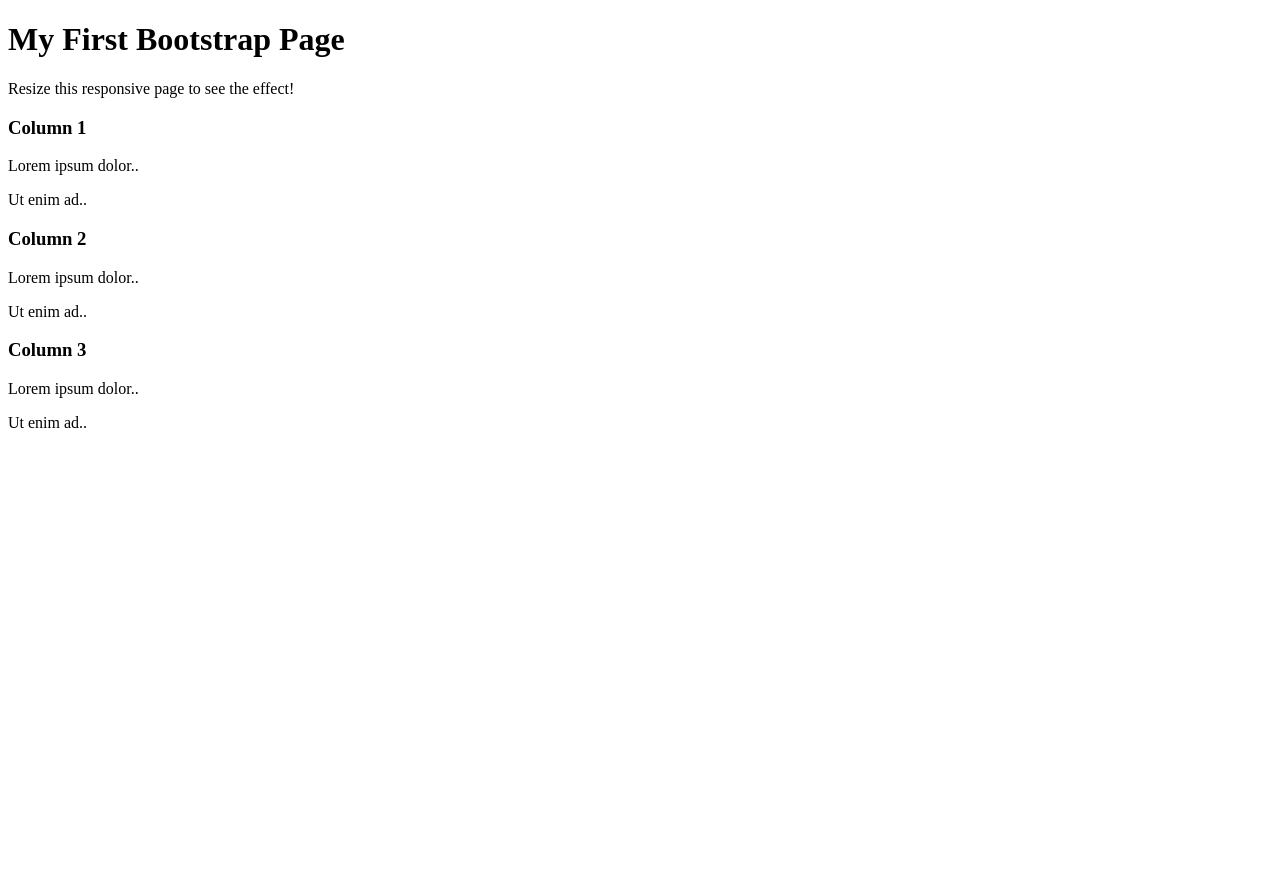
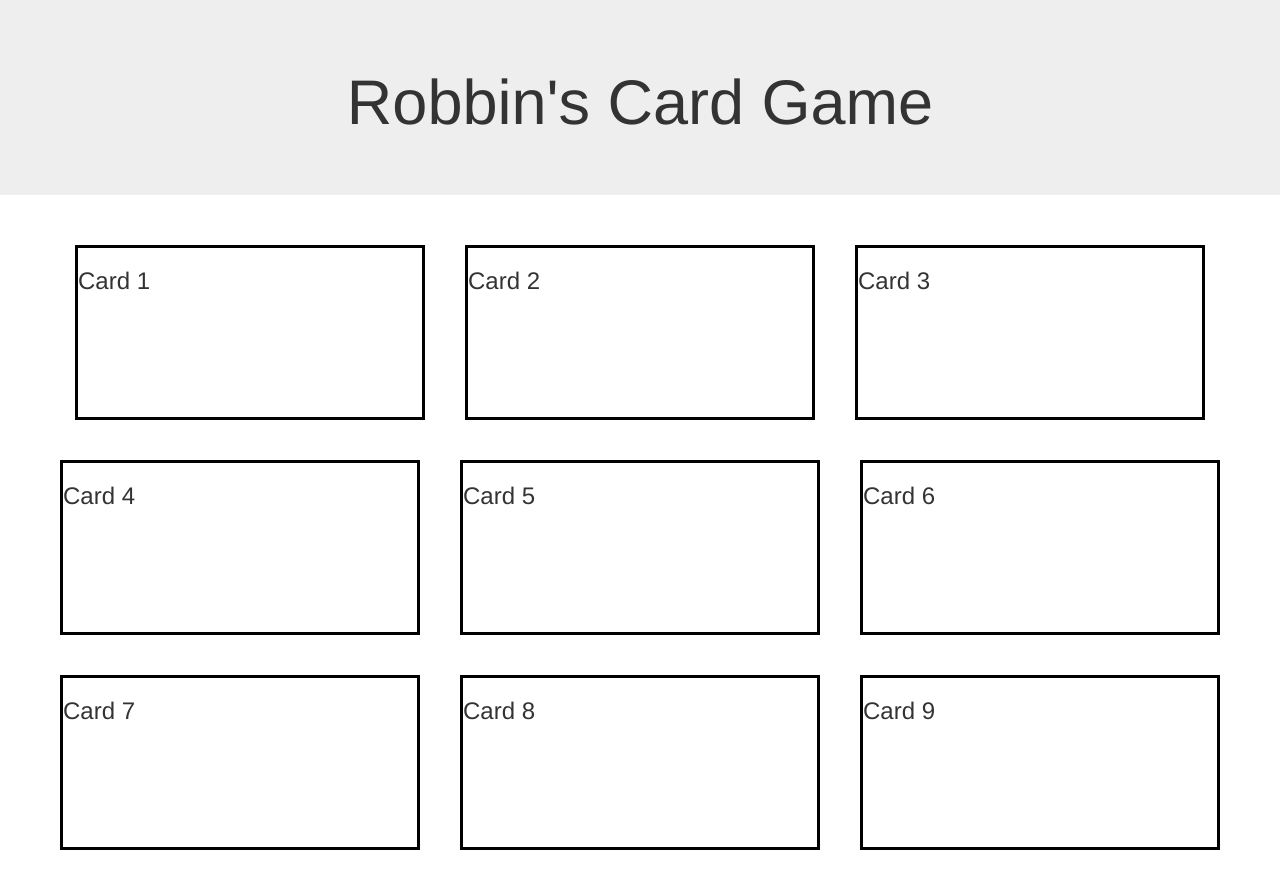
Before and after one commit to robbinslthomas/MemoryCard, a plain HTML site: page index.html in a window 1280 px wide. Before the commit the page ends 800 px from the top, so only its background shows below. Drawn offline with nearby package versions, Linux system fonts and the light colour scheme.

Commit message:
Updated HTML structure added, Spaced out cards in bootstrap.

```diff
--- a/index.html
+++ b/index.html
@@ -1,25 +1,84 @@
 <!DOCTYPE HTML>
+<html lang="en">
+<head>
+  <title> Card Game </title>
+    <meta charset="utf-8">
+    <meta name="viewport" content="width=device-width, initial-scale=1">
+    <link rel="stylesheet" href="https://maxcdn.bootstrapcdn.com/bootstrap/3.3.7/css/bootstrap.min.css">
+    <link rel="stylesheet" href="styles/style.css">
+    <script src="https://ajax.googleapis.com/ajax/libs/jquery/3.3.1/jquery.min.js"></script>
+    <script src="https://maxcdn.bootstrapcdn.com/bootstrap/3.3.7/js/bootstrap.min.js"></script>
+</head>
+
+
 <div class="jumbotron text-center">
-  <h1>My First Bootstrap Page</h1>
-  <p>Resize this responsive page to see the effect!</p>
+  <h1>Robbin's Card Game</h1>
 </div>
-
+<body>
 <div class="container">
   <div class="row">
-    <div class="col-sm-4">
-      <h3>Column 1</h3>
-      <p>Lorem ipsum dolor..</p>
-      <p>Ut enim ad..</p>
+    <!-- Set of three cards for the first row -->
+    <div class="col-lg-4">
+      <div class = "card">
+        <h3>Card 1</h3>
+      </div>
     </div>
-    <div class="col-sm-4">
-      <h3>Column 2</h3>
-      <p>Lorem ipsum dolor..</p>
-      <p>Ut enim ad..</p>
+
+    <div class="col-lg-4">
+      <div class = "card">
+        <h3>Card 2</h3>
+      </div>
     </div>
-    <div class="col-sm-4">
-      <h3>Column 3</h3>
-      <p>Lorem ipsum dolor..</p>
-      <p>Ut enim ad..</p>
+
+    <div class="col-lg-4">
+      <div class = "card">
+        <h3>Card 3</h3>
+      </div>
     </div>
+
+    <div class="row">
+      <!-- Set of three cards for the second row -->
+      <div class="col-lg-4">
+        <div class = "card">
+          <h3>Card 4</h3>
+        </div>
+      </div>
+
+      <div class="col-lg-4">
+        <div class = "card">
+          <h3>Card 5</h3>
+        </div>
+      </div>
+
+      <div class="col-lg-4">
+        <div class = "card">
+          <h3>Card 6</h3>
+        </div>
+      </div>
+    </div>
+
+      <div class="row">
+        <!-- Set of three cards for the third row -->
+        <div class="col-lg-4">
+          <div class = "card">
+            <h3>Card 7</h3>
+          </div>
+        </div>
+
+        <div class="col-lg-4">
+          <div class = "card">
+            <h3>Card 8</h3>
+          </div>
+        </div>
+
+        <div class="col-lg-4">
+          <div class = "card">
+            <h3>Card 9</h3>
+          </div>
+        </div>
+      </div>
+
   </div>
 </div>
+</body>
+</html>
--- a/styles/style.css
+++ b/styles/style.css
@@ -0,0 +1,8 @@
+.card {
+  border: solid black;
+  height: 175px;
+}
+
+.col-lg-4{
+  padding: 20px;
+}
```
